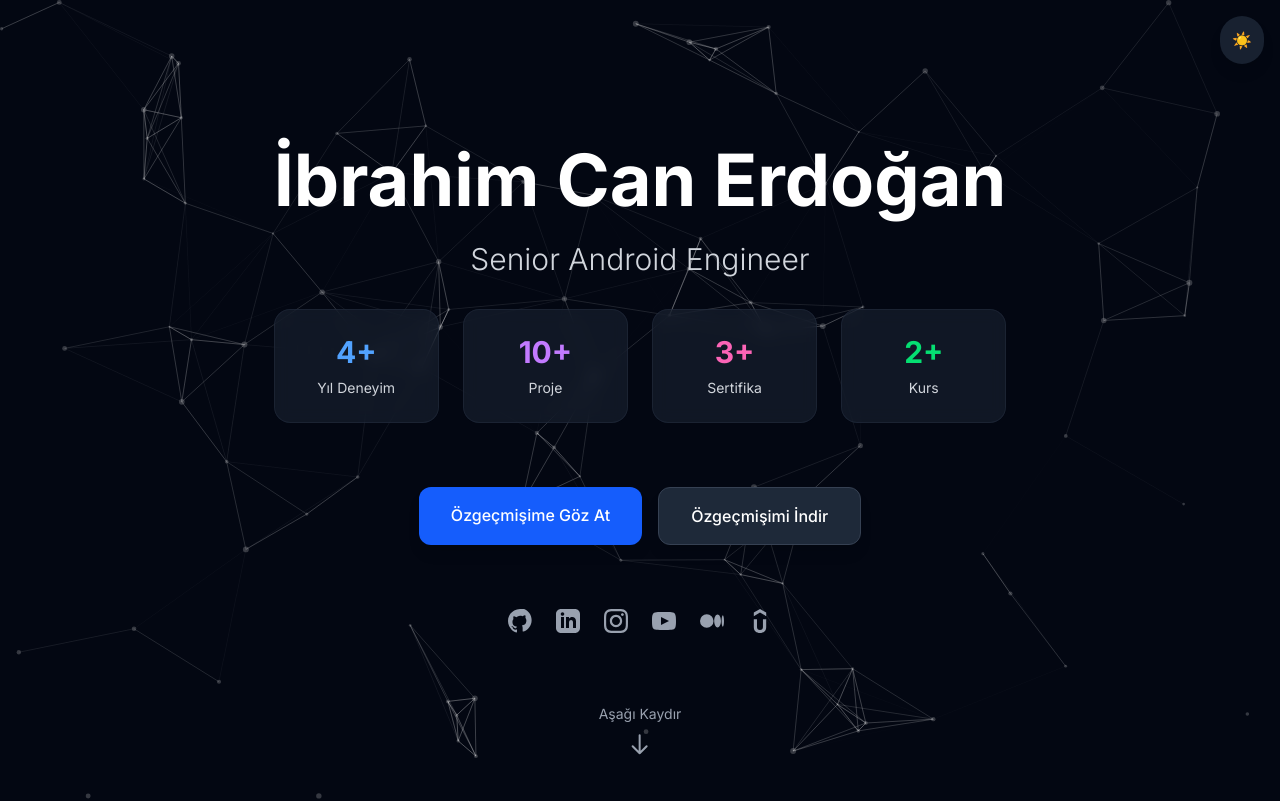
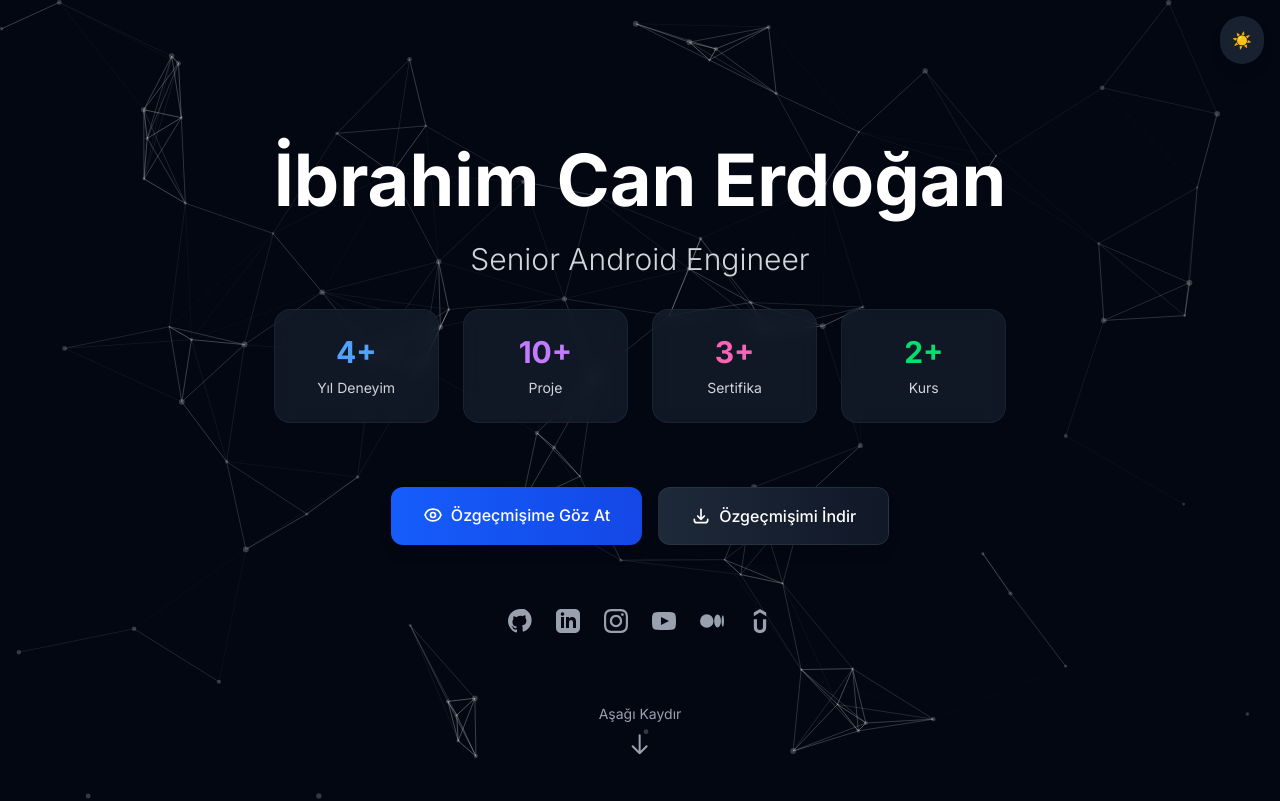
Before and after one commit to ibrahimcanerdogan/ibrahimcanerdogan.github.io, a Next.js app: page / in a window 1280 px wide. Shown: the top 801 px of the page. Built offline with nearby package versions, Linux system fonts and the light colour scheme.

Commit message:
Update Home Page Button Styles: Revamp CV buttons with gradient backgrounds, icons, and hover effects for enhanced visual appeal and user interaction.

```diff
--- a/src/app/page.tsx
+++ b/src/app/page.tsx
@@ -193,16 +193,41 @@ export default function Home() {
                 href="https://drive.google.com/file/d/1mPbYymPZ74-0K16h6PU0iUi0FSh3wg8N/view?usp=sharing"
                 target="_blank"
                 rel="noopener noreferrer"
-                className={`px-8 py-4 rounded-xl font-medium ${isDarkTheme ? 'bg-blue-600 hover:bg-blue-700' : 'bg-blue-500 hover:bg-blue-600'} text-white transition-all duration-300 transform hover:scale-105 shadow-lg hover:shadow-xl`}
+                className={`group relative px-8 py-4 rounded-xl font-medium overflow-hidden transition-all duration-300 transform hover:scale-105 shadow-lg hover:shadow-xl ${
+                  isDarkTheme
+                    ? 'bg-gradient-to-r from-blue-600 to-blue-700 hover:from-blue-500 hover:to-blue-600 text-white'
+                    : 'bg-gradient-to-r from-blue-500 to-blue-600 hover:from-blue-400 hover:to-blue-500 text-white'
+                }`}
               >
-                Özgeçmişime Göz At
+                <span className="relative z-10 flex items-center justify-center">
+                  <svg className="w-5 h-5 mr-2" fill="none" stroke="currentColor" viewBox="0 0 24 24">
+                    <path strokeLinecap="round" strokeLinejoin="round" strokeWidth={2} d="M15 12a3 3 0 11-6 0 3 3 0 016 0z" />
+                    <path strokeLinecap="round" strokeLinejoin="round" strokeWidth={2} d="M2.458 12C3.732 7.943 7.523 5 12 5c4.478 0 8.268 2.943 9.542 7-1.274 4.057-5.064 7-9.542 7-4.477 0-8.268-2.943-9.542-7z" />
+                  </svg>
+                  Özgeçmişime Göz At
+                </span>
+                <div className="absolute inset-0 bg-gradient-to-r from-blue-400/20 to-blue-600/20 opacity-0 group-hover:opacity-100 transition-opacity duration-300"></div>
               </a>
               <a
                 href="/source/CV - Ibrahim Can Erdogan.pdf"
                 download
-                className={`px-8 py-4 rounded-xl font-medium ${isDarkTheme ? 'bg-gray-800 hover:bg-gray-700' : 'bg-gray-100 hover:bg-gray-200'} ${isDarkTheme ? 'text-white' : 'text-gray-800'} transition-all duration-300 transform hover:scale-105 shadow-lg hover:shadow-xl border ${isDarkTheme ? 'border-gray-700' : 'border-gray-200'}`}
+                className={`group relative px-8 py-4 rounded-xl font-medium overflow-hidden transition-all duration-300 transform hover:scale-105 shadow-lg hover:shadow-xl ${
+                  isDarkTheme
+                    ? 'bg-gradient-to-r from-gray-800 to-gray-900 hover:from-gray-700 hover:to-gray-800 text-white border border-gray-700/50'
+                    : 'bg-gradient-to-r from-gray-100 to-gray-200 hover:from-gray-200 hover:to-gray-300 text-gray-800 border border-gray-200/50'
+                }`}
               >
-                Özgeçmişimi İndir
+                <span className="relative z-10 flex items-center justify-center">
+                  <svg className="w-5 h-5 mr-2" fill="none" stroke="currentColor" viewBox="0 0 24 24">
+                    <path strokeLinecap="round" strokeLinejoin="round" strokeWidth={2} d="M4 16v1a3 3 0 003 3h10a3 3 0 003-3v-1m-4-4l-4 4m0 0l-4-4m4 4V4" />
+                  </svg>
+                  Özgeçmişimi İndir
+                </span>
+                <div className={`absolute inset-0 ${
+                  isDarkTheme
+                    ? 'bg-gradient-to-r from-gray-700/20 to-gray-800/20'
+                    : 'bg-gradient-to-r from-gray-200/20 to-gray-300/20'
+                } opacity-0 group-hover:opacity-100 transition-opacity duration-300`}></div>
               </a>
             </div>
 
```
